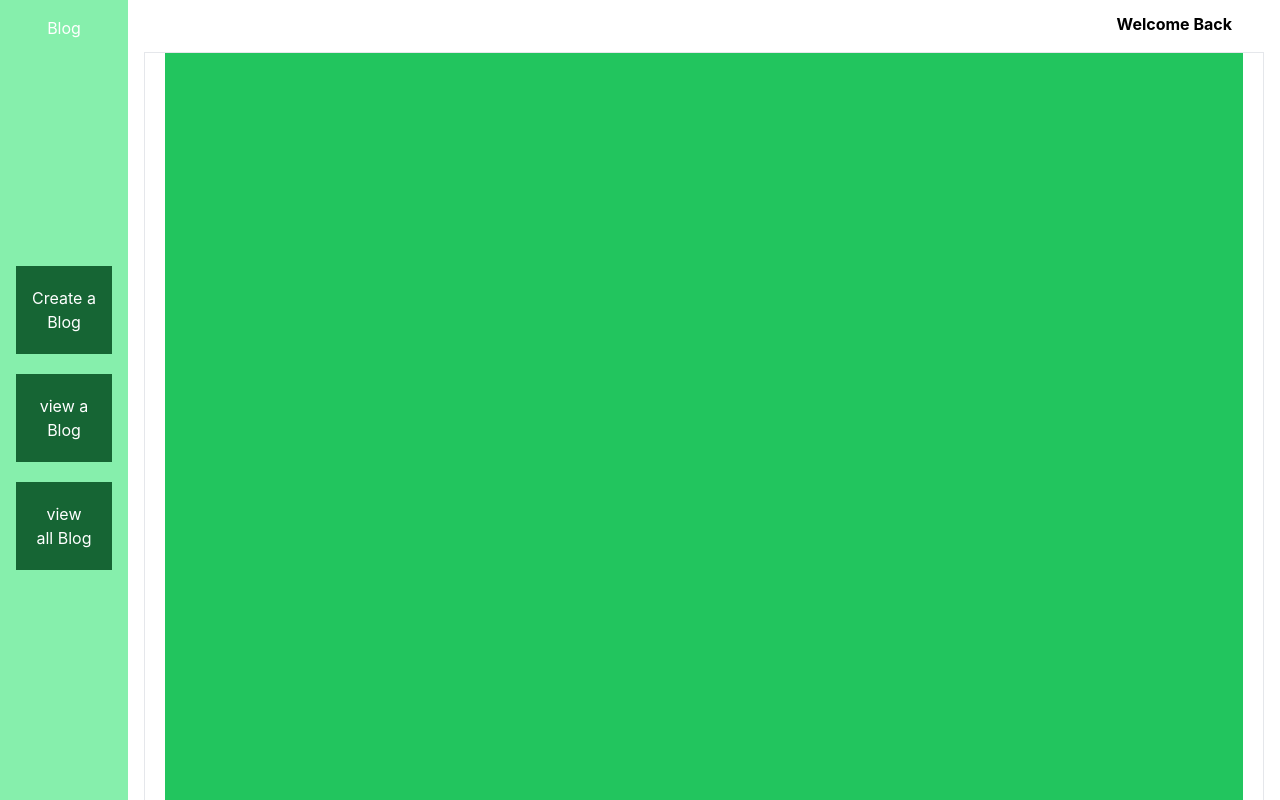
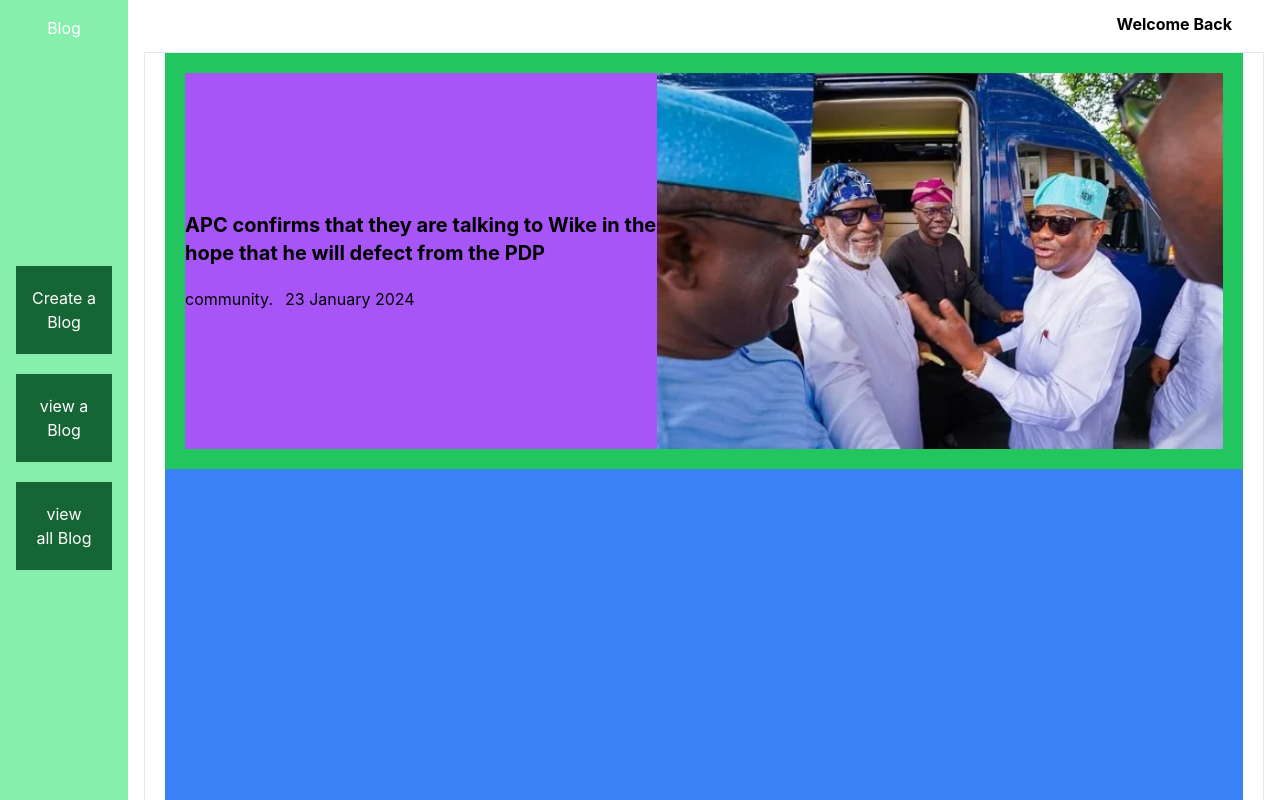
Before and after one commit to Ayomide24500/BlogFront, a React (Vite) app in the folder artFrontend/: page /dashboard in a window 1280 px wide. Both pictures are taken after a click on the button "view a Blog". Built offline with nearby package versions, Linux system fonts and the light colour scheme.

Commit message:
ViewOneBlog still in progress

```diff
--- a/artFrontend/src/pages/Dashboard/ViewOneBlog.tsx
+++ b/artFrontend/src/pages/Dashboard/ViewOneBlog.tsx
@@ -1,9 +1,33 @@
 import React from "react";
+import pix from "../../assets/wike_and_apc_governors_new.jpg"
 
 const ViewOneBlog = () => {
   return (
     <div>
-      <div className="p-5 bg-green-500 h-screen"></div>
+      <div className="p-5 bg-green-500 h-[80%]">
+
+    <div className="flex  items-center h-[80%] w-[100%] bg-purple-500">
+    <div className="h-[50%] w-[50%] ">
+      <div className="font-bold text-xl ">APC confirms that they are talking to Wike in the hope that he will defect from the PDP</div>
+
+      <div className="flex content-between space-x-3 pt-[20px]">
+      <div>community.</div>
+    <div>23 January 2024</div>
+      </div>
+    </div>
+
+
+        <div className="h-[80%] w-[60%] ">
+          <img src={pix} className=" object-cover"/>
+        </div>
+    </div>
+      </div>
+
+      <div className="p-5 bg-blue-500 h-screen">
+        <div></div>
+        <div></div>
+      </div>
+
     </div>
   );
 };
```
Also changed, not shown: artFrontend/src/assets/wike_and_apc_governors_new.jpg (added).
